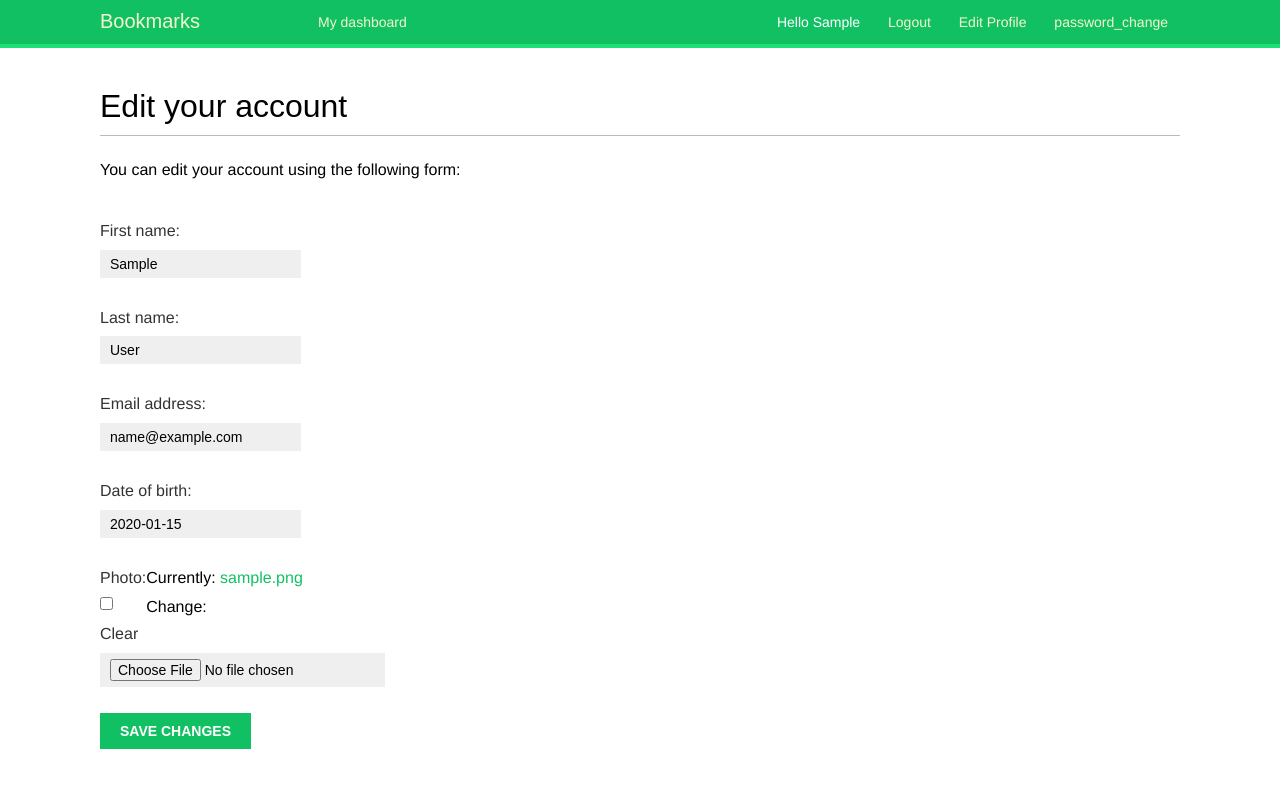
After one commit to kaaviya98/social_website, a Django app: page /account/edit/ in a window 1280 px wide. The commit adds this page. Run offline with Django 4.2, Linux system fonts and the light colour scheme; a user stored in the database is signed in; tables that the repository leaves empty hold one stand-in row (values such as "Sample post"); some web fonts are replaced.

Commit message:
Add_support_to_edit_a_profile_in_the_account_app

```diff
--- a/bookmarks/account/forms.py
+++ b/bookmarks/account/forms.py
@@ -1,5 +1,6 @@
 from django import forms
 from django.contrib.auth.models import User
+from .models import Profile
 
 
 class UserRegistrationForm(forms.ModelForm):
@@ -17,3 +18,15 @@ class UserRegistrationForm(forms.ModelForm):
         if cd["password"] != cd["password2"]:
             raise forms.ValidationError("Passwords don't match.")
         return cd["password2"]
+
+
+class UserEditForm(forms.ModelForm):
+    class Meta:
+        model = User
+        fields = ("first_name", "last_name", "email")
+
+
+class ProfileEditForm(forms.ModelForm):
+    class Meta:
+        model = Profile
+        fields = ("date_of_birth", "photo")
--- /dev/null
+++ b/bookmarks/account/templates/account/edit.html
@@ -0,0 +1,14 @@
+{% extends "base.html" %}
+
+{% block title %}Edit your account{% endblock %}
+
+{% block content %}
+  <h1>Edit your account</h1>
+  <p>You can edit your account using the following form:</p>
+  <form method="post" enctype="multipart/form-data">
+    {{ user_form.as_p }}
+    {{ profile_form.as_p }}
+    {% csrf_token %}
+    <p><input type="submit" value="Save changes"></p>
+  </form>
+{% endblock %}
--- a/bookmarks/account/templates/base.html
+++ b/bookmarks/account/templates/base.html
@@ -25,6 +25,7 @@
         {% if request.user.is_authenticated %}
         <Tab style = "padding: 12px;">Hello {{ request.user.first_name }}</Tab>
         <Tab style = "padding: 12px"> <a href="{% url "logout" %}">Logout</a></Tab>
+        <Tab style = "padding: 12px"> <a href="{% url "edit" %}">Edit Profile</a></Tab>
         <Tab style = "padding: 12px"> <a href="{% url "password_change" %}">password_change</a></Tab>
 
         {% else %}
--- a/bookmarks/account/urls.py
+++ b/bookmarks/account/urls.py
@@ -7,4 +7,5 @@ urlpatterns = [
     path("dashboard/", views.dashboard, name="dashboard"),
     path("", include("django.contrib.auth.urls")),
     path("register/", views.register, name="register"),
+    path("edit/", views.edit, name="edit"),
 ]
--- a/bookmarks/account/views.py
+++ b/bookmarks/account/views.py
@@ -1,6 +1,6 @@
 from django.shortcuts import render
 from django.contrib.auth.decorators import login_required
-from .forms import UserRegistrationForm
+from .forms import UserRegistrationForm, ProfileEditForm, UserEditForm
 from django.contrib import messages
 
 
@@ -34,3 +34,28 @@ def register(request):
     return render(
         request, "account/register.html", {"form": UserRegistrationForm()}
     )
+
+
+@login_required
+def edit(request):
+    user_form = UserEditForm(instance=request.user, data=request.POST or None)
+    profile_form = ProfileEditForm(
+        instance=request.user.profile,
+        data=request.POST,
+        files=request.FILES,
+    )
+    if user_form.is_valid() and profile_form.is_valid():
+        user_form.save()
+        profile_form.save()
+        messages.success(
+            request,
+            "your profile has been updated successfully",
+        )
+    else:
+        user_form = UserEditForm(instance=request.user)
+        profile_form = ProfileEditForm(instance=request.user.profile)
+    return render(
+        request,
+        "account/edit.html",
+        {"user_form": user_form, "profile_form": profile_form},
+    )
```
Also changed, not shown: bookmarks/test/account/test_model_mixin.py (+2 -0 lines), bookmarks/test/account/test_urls.py (+6 -1 lines), bookmarks/test/account/test_views.py (+20 -0 lines).
